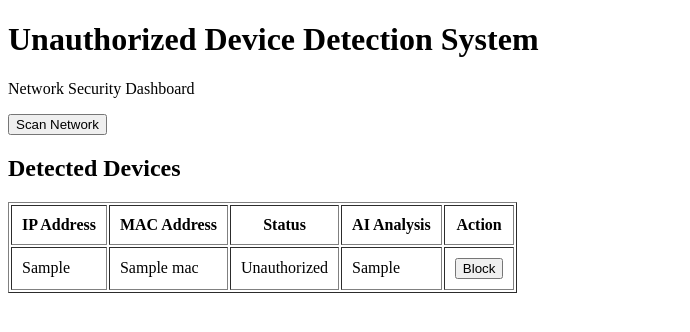
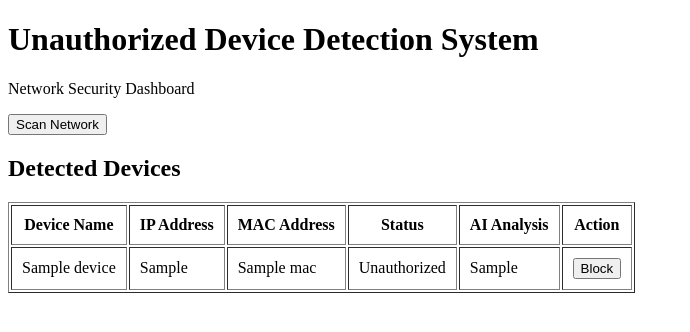
Before and after one commit to Manya-2807/Unauthorised-device-detection, a Flask app: template templates/index.html in a window 1280 px wide. Shown: the top 332 px of the page, without its empty margins (0-690 px from the left). Run offline with Flask 3, Linux system fonts and the light colour scheme; the template is opened without the code that fills it: most values are stand-ins (such as "Sample title", 1, 10 or a date in 2020).

Commit message:
Show trusted device names in dashboard

```diff
--- a/templates/index.html
+++ b/templates/index.html
@@ -19,6 +19,7 @@
 <table border="1" cellpadding="10">
 
 <tr>
+    <th>Device Name</th>
     <th>IP Address</th>
     <th>MAC Address</th>
     <th>Status</th>
@@ -28,6 +29,7 @@
 
 {% for device in devices %}
 <tr>
+    <td>{{ device.name }}</td>
     <td>{{ device.ip }}</td>
     <td>{{ device.mac }}</td>
     <td>{{ device.status }}</td>
```
